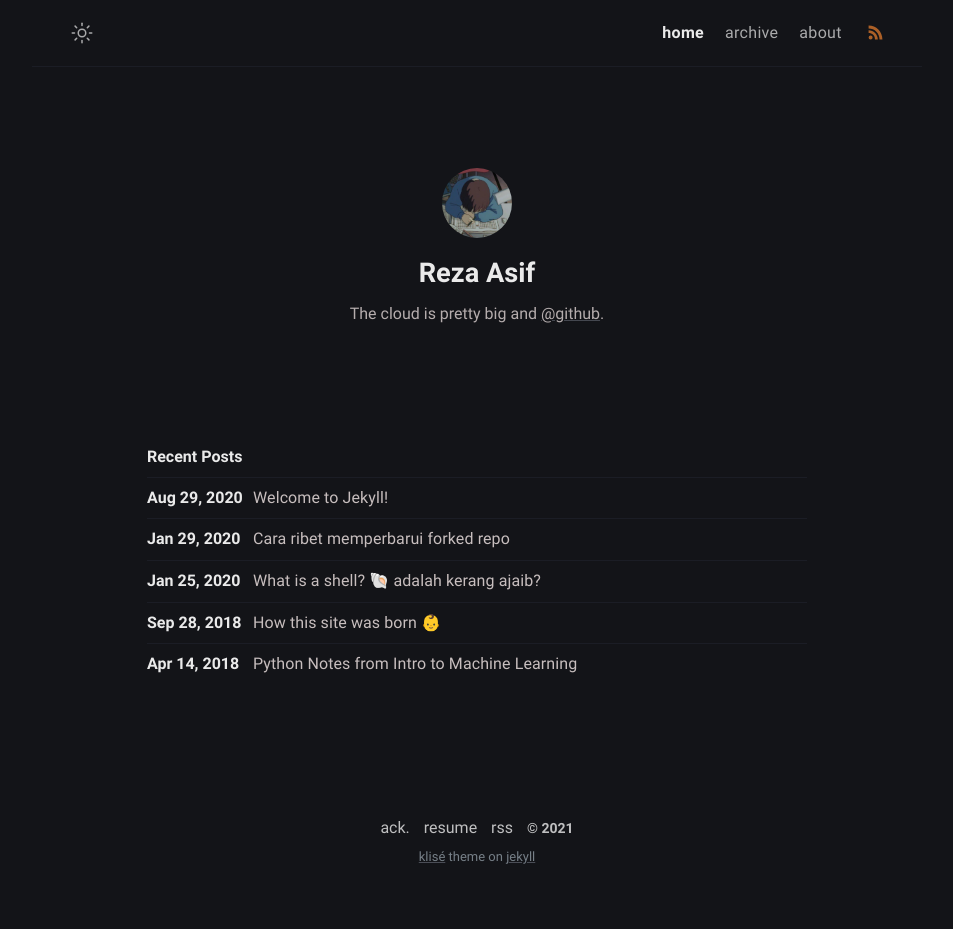
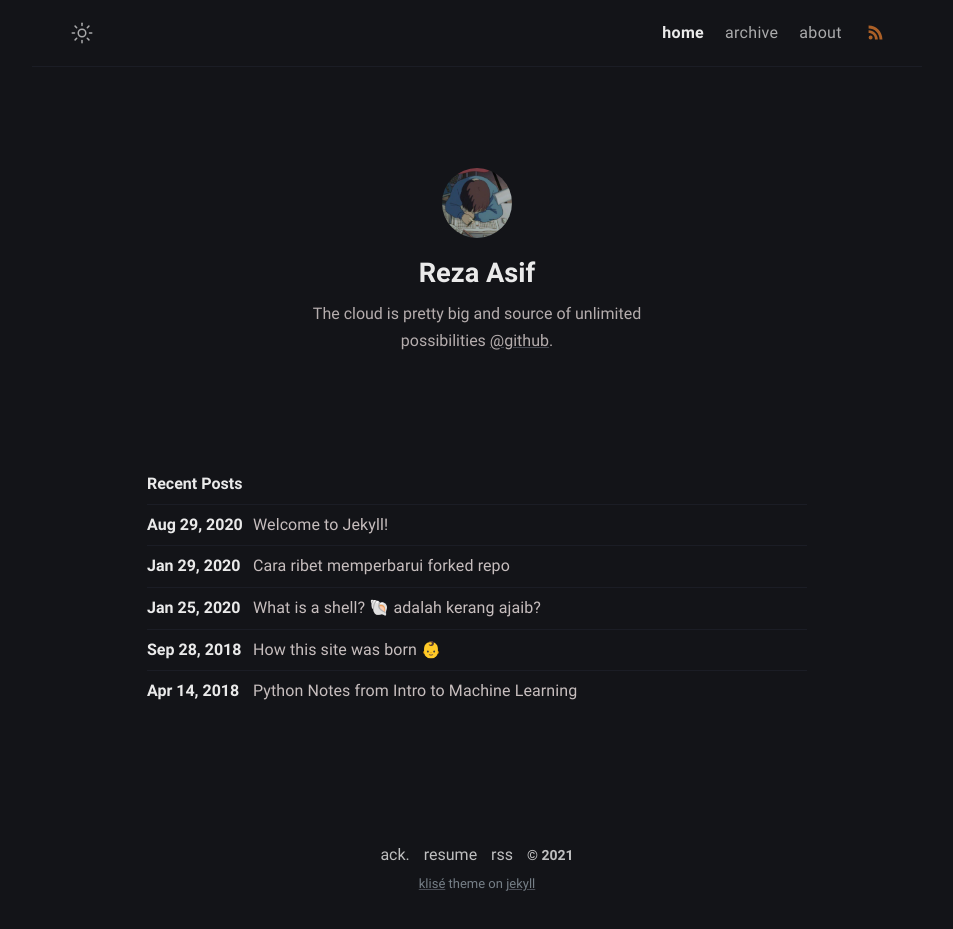
Before and after one commit to securebitAsif/fabulous-jupiter-8f84d, a Jekyll site: the page built from index.md, in a window 1280 px wide. Shown: the whole page, without its empty margins (163-1116 px from the left). Built offline with Jekyll 4.4.1, drawn with Linux system fonts in a browser that asks for light colours; before the commit the page ends 902 px from its top, so only the background shows below that.

Commit message:
_config.yml: changed

```diff
--- a/_config.yml
+++ b/_config.yml
@@ -11,7 +11,7 @@ mode: dark
 author:
   name: Reza Asif
   bio: >-
-   The cloud is pretty big and  <a
+   The cloud is pretty big and source of unlimited possibilities <a
     href="https://github.com/piharpi/jekyll-klise" target="_blank"
     rel="noopener">@github</a>.
   username: username
```
